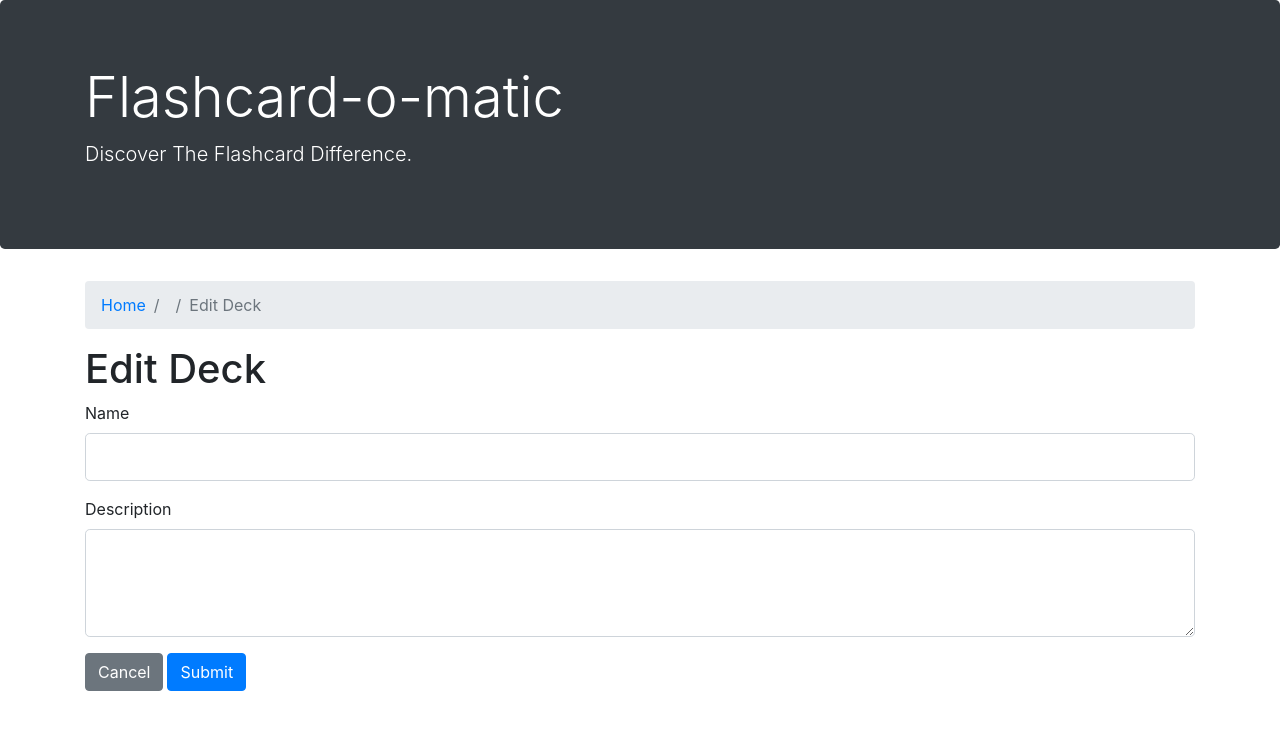
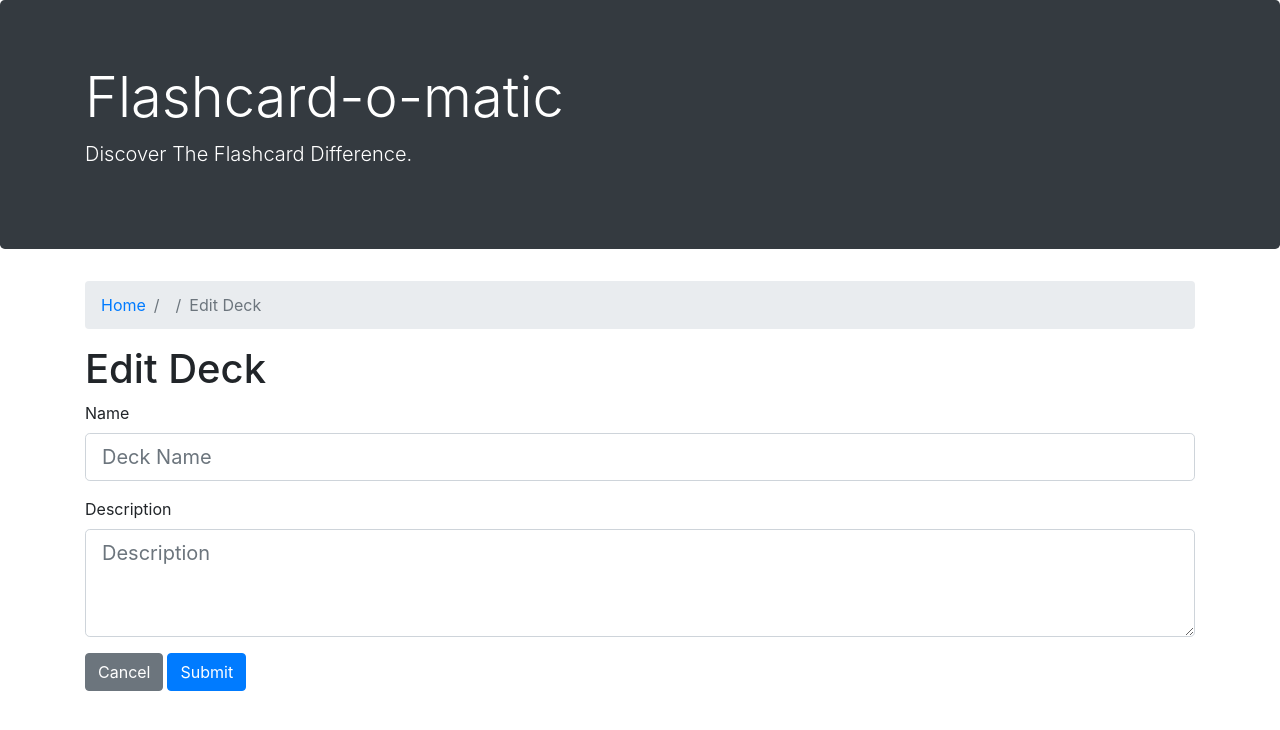
Before and after one commit to enickgoku/flashcard-app, a React (Create React App) app: page /decks/1/edit in a window 1280 px wide. Shown: the top 730 px of the page. Built offline with nearby package versions, Linux system fonts and the light colour scheme; no server answers; a web font is replaced by a local one.

Commit message:
fixed value tests

```diff
--- a/src/Layout/Components/EditCardScreen.js
+++ b/src/Layout/Components/EditCardScreen.js
@@ -7,32 +7,35 @@ function EditCardScreen() {
   const { deckId, cardId } = useParams()
   const history = useHistory()
   const [currentDeck, setCurrentDeck] = useState([])
-  const [card, setCard] = useState([])
 
-  const initialFormData = {
-    id: cardId,
+  const [formData, setFormData] = useState({
+    id: +cardId,
+    deckId: +deckId,
     front: "",
     back: "",
-    deckId: parseInt(deckId),
-  }
-
-  const [formData, setFormData] = useState(initialFormData)
+  })
 
   useEffect(() => {
     const getDeck = async () => {
       const response = await readDeck(deckId)
       setCurrentDeck(response)
     }
+
+    const getCard = async () =>
+      readCard(cardId)
+        .then(card => {
+          setFormData({
+            id: +cardId,
+            deckId: +deckId,
+            front: card.front,
+            back: card.back,
+          })
+        }
+      )
+
     getDeck()
-  }, [deckId])
-
-  useEffect(() => {
-    const getCard = async () => {
-      const currentCard = await readCard(cardId)
-      setCard(currentCard)
-    }
     getCard()
-  }, [cardId])
+  }, [cardId, deckId])
 
   const handleChange = async ({ target }) => {
     setFormData({
@@ -44,7 +47,6 @@ function EditCardScreen() {
   const handleSubmit = async (event) => {
     event.preventDefault()
     const response = await updateCard(formData)
-    .then(setFormData(initialFormData))
     history.push(`/decks/${deckId}`)
     return response
   }
@@ -56,11 +58,11 @@ function EditCardScreen() {
       <form onSubmit={handleSubmit}>
         <div className="form-group">
           <label htmlFor='front'>Front</label>
-          <textarea type="text" name="front" className="form-control form-control-lg" id="front" placeholder={card.front} value={formData.front} onChange={handleChange} />
+          <textarea type="text" name="front" className="form-control form-control-lg" id="front" placeholder="Front of card" value={formData.front} onChange={handleChange} />
         </div>
         <div className="form-group">
           <label htmlFor='back'>Back</label>
-          <textarea type="text" name="back" className="form-control form-control-lg" id="back" rows="3" placeholder={card.back} value={formData.back} onChange={handleChange} />
+          <textarea type="text" name="back" className="form-control form-control-lg" id="back" rows="3" placeholder="Back of card" value={formData.back} onChange={handleChange} />
         </div>
         <div className='d-flex'>
           <a href={`/decks/${deckId}`} className="btn btn-secondary mr-1" type="cancel">Cancel</a>
--- a/src/Layout/Components/EditDeckScreen.js
+++ b/src/Layout/Components/EditDeckScreen.js
@@ -7,6 +7,12 @@ function EditDeckScreen() {
   const history = useHistory()
   const { deckId } = useParams()
   const [deck, setDeck] = useState([])
+  const [formData, setFormData] = useState({
+    id: deckId,
+    name: "",
+    description: "",
+    cards: [],
+  })
 
   useEffect(() => {
     const getDeck = async () => {
@@ -14,6 +20,11 @@ function EditDeckScreen() {
       try {
         const response = await readDeck(deckId)
         setDeck(response)
+        setFormData({
+          id: response.id,
+          name: response.name,
+          description: response.description,
+        })
       } catch (error) {
         console.log(error)
       }
@@ -21,13 +32,11 @@ function EditDeckScreen() {
     getDeck()
   }, [deckId])
 
-  let initialFormData = {
-    id: deckId,
-    name: "",
-    description: "",
-  }
-
-  const [formData, setFormData] = useState(initialFormData)
+  // let initialFormData = {
+  //   id: deckId,
+  //   name: deck.name,
+  //   description: deck.description,
+  // }
 
   const handleChange = async (event) => {
     setFormData({
@@ -40,11 +49,7 @@ function EditDeckScreen() {
     event.preventDefault()
     updateDeck(formData)
     .then((updatedDeck) => history.push(`/decks/${updatedDeck?.id}`))
-    .then(setFormData(initialFormData))
   }
-
-  const placeHolderOne = deck?.name
-  const placeHolderTwo = deck?.description
 
   return (
     <>
@@ -53,11 +58,11 @@ function EditDeckScreen() {
       <form onSubmit={handleSubmit}>
         <div className="form-group">
           <label htmlFor='name'>Name</label>
-          <input type="text" name="name" className="form-control form-control-lg" id="name" placeholder={placeHolderOne} value={formData.name} onChange={handleChange}/>
+          <input type="text" name="name" className="form-control form-control-lg" id="name" placeholder="Deck Name" value={formData.name} onChange={handleChange}/>
         </div>
         <div className="form-group">
           <label htmlFor='description'>Description</label>
-          <textarea type="text" name="description" className="form-control form-control-lg" id="description" rows="3" placeholder={placeHolderTwo} value={formData.description} onChange={handleChange}></textarea>
+          <textarea type="text" name="description" className="form-control form-control-lg" id="description" rows="3" placeholder="Description" value={formData.description} onChange={handleChange}></textarea>
         </div>
         <div className='d-flex'>
           <a href={`/decks/${deckId}`} className="btn btn-secondary mr-1" type="cancel">Cancel</a>
--- a/src/Layout/Navbar.js
+++ b/src/Layout/Navbar.js
@@ -11,7 +11,7 @@ function Navbar({ currentDeck = {} }) {
   const pathMatchDeckScreen = path.includes(`/decks/:deckId`)
   const pathMatchEditDeck = path.includes(`/decks/:deckId/edit`)
 
-  // redo all of this and do strict paths
+  // will render a different navbar based on the url
   return (
     <>
       { pathMatchStudy ? (
@@ -48,9 +48,9 @@ function Navbar({ currentDeck = {} }) {
       ) : pathMatchEditDeck ? (
         <nav aria-label="breadcrumb" className='d-flex flex-column'>
           <ol className="breadcrumb">
-            <li className="breadcrumb-item"><Link to="/"><span className="oi oi-home"></span> Home</Link></li>
-            <li className="breadcrumb-item"><Link to={`/decks/${deckId}`}> {currentDeck?.name}</Link></li>
-            <li className="breadcrumb-item active"> Edit Deck</li>
+            <li className="breadcrumb-item"><Link to="/"><span className="oi oi-home"></span>Home</Link></li>
+            <li className="breadcrumb-item"><a href={`/decks/${deckId}`}>{currentDeck?.name}</a></li>
+            <li className="breadcrumb-item active">Edit Deck</li>
           </ol>
         </nav>
       ) : pathMatchDeckScreen ? (
```
